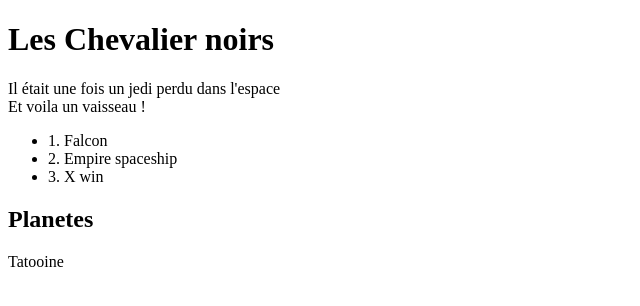
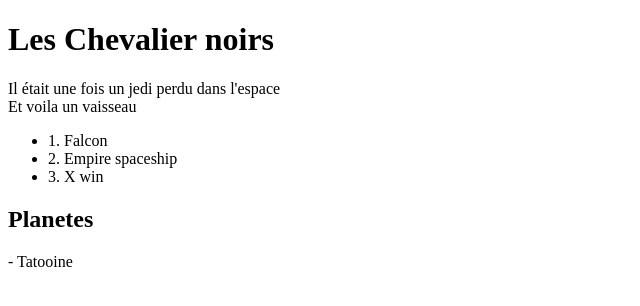
Before and after one commit to Devops0000000/formation-git-mastering-github, a plain HTML site: page index.html in a window 1280 px wide. Shown: the full height of the page, 0-640 px from the left. Drawn offline with Linux system fonts and the light colour scheme.

Commit message:
fix: all

```diff
--- a/index.html
+++ b/index.html
@@ -13,7 +13,7 @@
     </div>
 
     <div>
-        Et voila un vaisseau !
+        Et voila un vaisseau
     </div>
 
     <ul>
@@ -25,7 +25,7 @@
     <div>
         <h2>Planetes</h2>
         <div>
-            Tatooine
+            - Tatooine
         </div>
     </div>
 </body>
```
